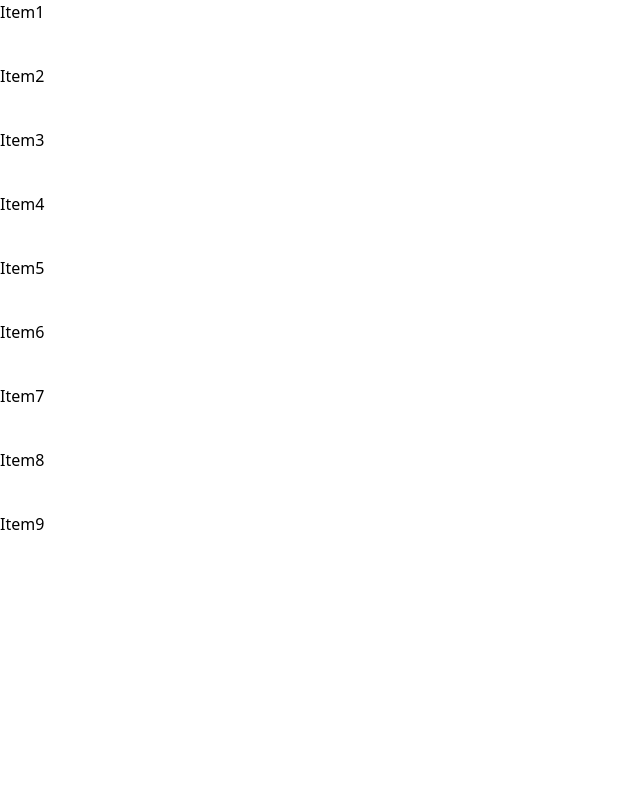
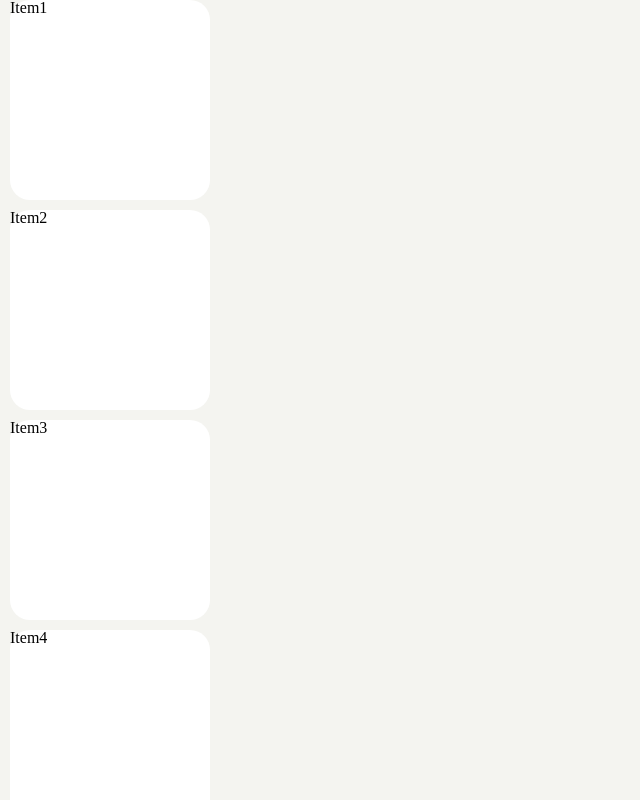
Before and after one commit to rkddusen/dnd-layout, a React (Vite) app: page / in a window 1280 px wide. Shown: the top 800 px of the page, without its empty margins (0-640 px from the left). Built offline with nearby package versions, Linux system fonts and the light colour scheme.

Commit message:
디자인 적용

```diff
--- a/src/App.tsx
+++ b/src/App.tsx
@@ -2,8 +2,8 @@ import Home from './dndLayout/Home';
 
 export const App = () => {
   return (
-    <>
+    <div className="w-full px-10">
       <Home />
-    </>
+    </div>
   );
 };
--- a/src/dndLayout/Home.tsx
+++ b/src/dndLayout/Home.tsx
@@ -64,13 +64,13 @@ const Home = () => {
       <SortableContext items={items} strategy={verticalListSortingStrategy}>
         <ul className="flex flex-col gap-10">
           {items.map((v) => (
-            <SortableItem key={v} id={v} />
+            <SortableItem key={v} id={v} isActive={v === activeId} />
           ))}
         </ul>
       </SortableContext>
       {/* 드래그 중일 때 보여줄 오버레이 */}
       <DragOverlay>
-        {activeId ? <SortableItem id={activeId} /> : null}
+        {activeId ? <SortableItem id={activeId} isActive={false} /> : null}
       </DragOverlay>
     </DndContext>
   );
--- a/src/dndLayout/SortableItem.tsx
+++ b/src/dndLayout/SortableItem.tsx
@@ -3,9 +3,10 @@ import { CSS } from '@dnd-kit/utilities';
 
 interface SortableItemProps {
   id: string;
+  isActive: boolean;
 }
 
-const SortableItem = ({ id }: SortableItemProps) => {
+const SortableItem = ({ id, isActive }: SortableItemProps) => {
   // useSortable 훅을 사용하여 정렬된 리스트에서 드래그 앤 드랍 가능한 영역을 설정
   // setNodeRef: 이 요소가 드래그 가능하도록 설정하는 ref
   // transform: 현재 드래그 중인 요소의 위치 변환 값 ({ x, y } 형태)
@@ -14,7 +15,13 @@ const SortableItem = ({ id }: SortableItemProps) => {
   // id: 해당 요소의 고유 ID. 같은 ID를 가진 요소는 여러 개 있으면 안 됨.
   // 애니메이션을 부드럽게 적용하는 CSS transition 값
   const { attributes, listeners, setNodeRef, transform, transition } =
-    useSortable({ id });
+    useSortable({
+      id,
+      transition: {
+        duration: 500,
+        easing: 'ease-in-out',
+      },
+    });
 
   const style = {
     // 드래그한 요소의 변형(이동) 값을 CSS transform 속성으로 변환하는 역할
@@ -28,9 +35,9 @@ const SortableItem = ({ id }: SortableItemProps) => {
       style={style}
       {...attributes}
       {...listeners}
-      className="focus-visible:outline-none"
+      className={`focus-visible:outline-none w-200 h-200 rounded-20 ${isActive ? 'bg-gray-200' : 'bg-white'}`}
     >
-      {id}
+      {!isActive && id}
     </li>
   );
 };
--- a/src/index.css
+++ b/src/index.css
@@ -1 +1,26 @@
 @import 'tailwindcss';
+@layer base {
+  * {
+    padding: 0;
+    margin: 0;
+    box-sizing: border-box;
+  }
+  :root {
+    width: 100%;
+    height: 100%;
+  }
+  body {
+    width: 100%;
+    height: 100dvh;
+    font-family: 'Pretendard';
+    line-height: 1;
+    background-color: #f4f4f0;
+  }
+  li {
+    list-style: none;
+  }
+}
+@theme {
+  --spacing: 1px;
+  --radius-20: 20px;
+}
```
